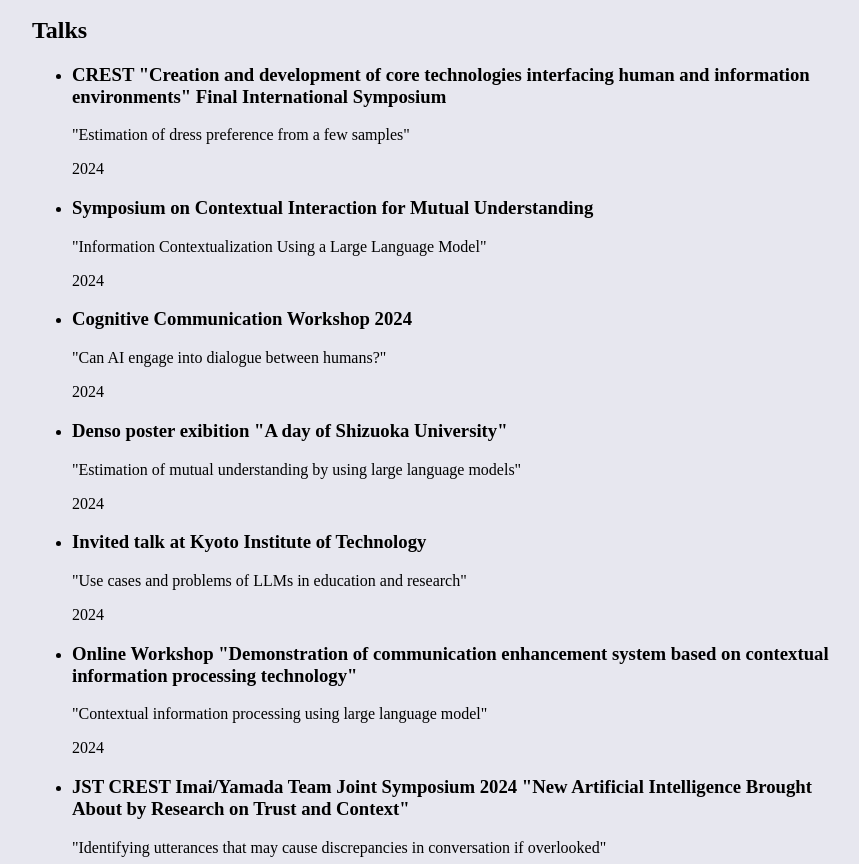
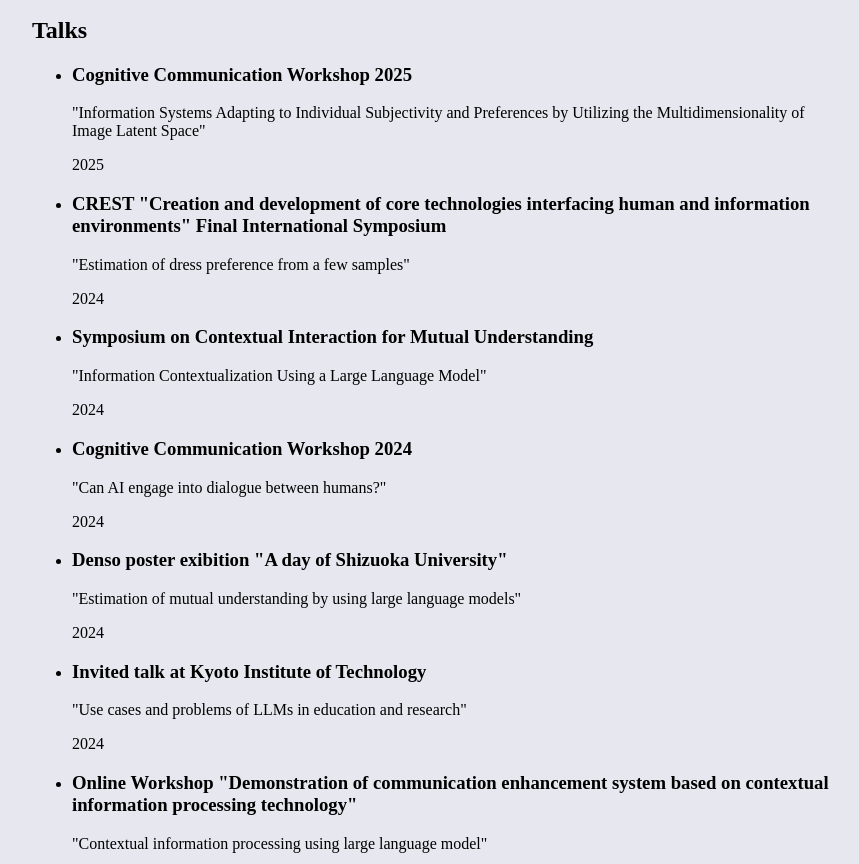
Before and after one commit to tomoyukimaekawa/tomoyukimaekawa.github.io, a plain HTML site: page index.html in a window 1280 px wide. Shown: the part 1669-2533 px from the top of the page, without its empty margins (208-1067 px from the left). Drawn offline with Linux system fonts and the light colour scheme.

Commit message:
add CCWS2025

```diff
--- a/index.html
+++ b/index.html
@@ -129,6 +129,11 @@
       <h2>Talks</h2>
       <ul>
         <li>
+          <h3>Cognitive Communication Workshop 2025</h3>
+          <p>"Information Systems Adapting to Individual Subjectivity and Preferences by Utilizing the Multidimensionality of Image Latent Space"</p>
+          <p>2025</p>
+        </li>
+        <li>
           <h3>CREST "Creation and development of core technologies interfacing human and information environments" Final International Symposium</h3>
           <p>"Estimation of dress preference from a few samples"</p>
           <p>2024</p>
```
